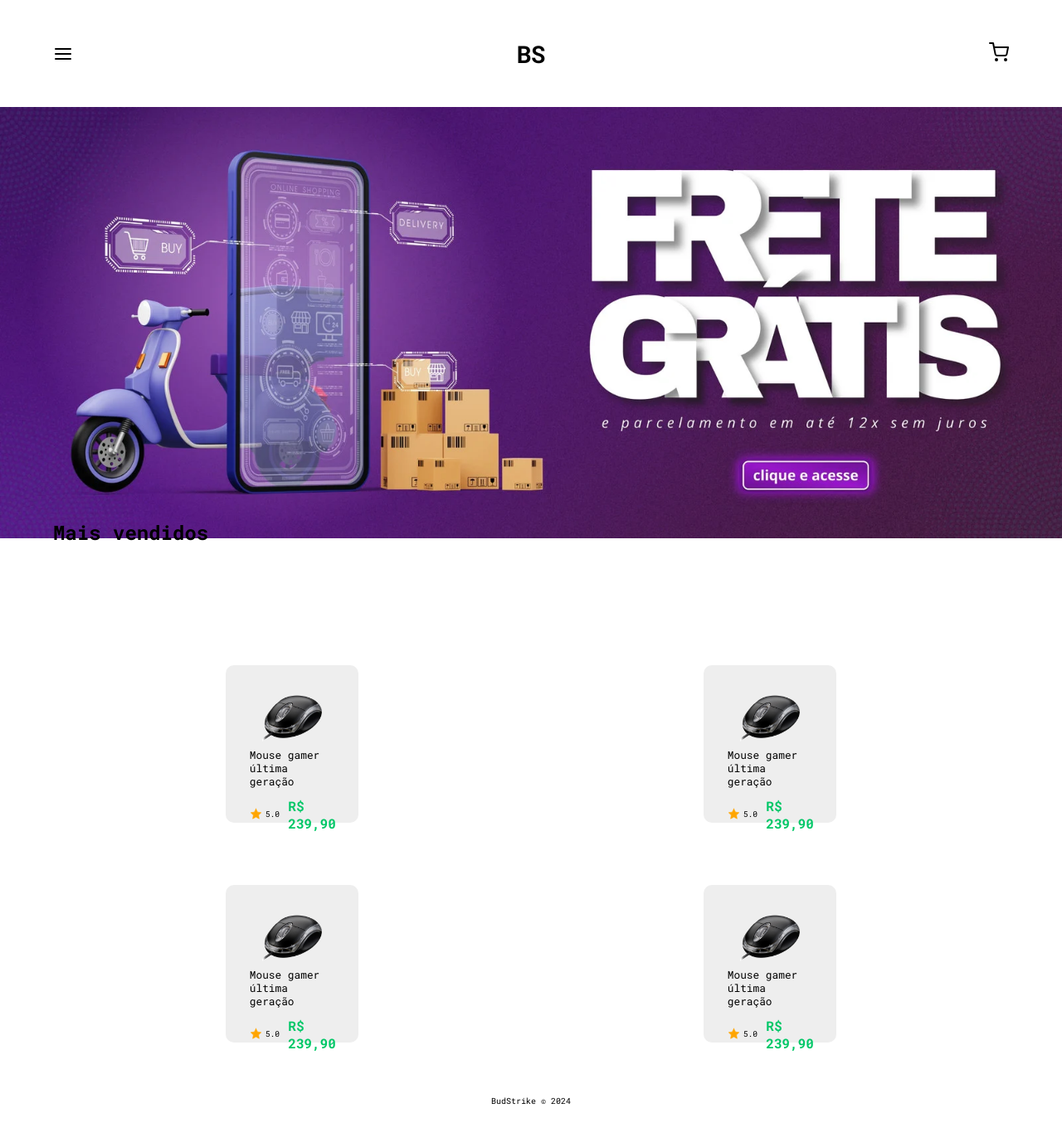
After one commit to Iohanan-Cephas/bud-strike-eng-soft-2024-1, a PHP site: page /app/view/pages/home/index.php in a window 1280 px wide. The commit adds this page. Shown: the whole page at 83% size. Run offline with PHP 8.4, Linux system fonts and the light colour scheme.

```diff
--- /dev/null
+++ b/public/app/view/pages/home/index.php
@@ -0,0 +1,95 @@
+<!DOCTYPE html>
+<html lang="en">
+
+<head>
+    <meta charset="UTF-8">
+    <meta name="viewport" content="width=device-width, initial-scale=1.0">
+    <link rel="stylesheet" href="styles.css">
+    <link rel="preconnect" href="https://fonts.googleapis.com">
+    <link rel="preconnect" href="https://fonts.gstatic.com" crossorigin>
+    <link href="https://fonts.googleapis.com/css2?family=Roboto+Mono:ital,wght@0,100..700;1,100..700&display=swap"
+        rel="stylesheet">
+</head>
+
+<title>BudStrike</title>
+</head>
+
+<body>
+    <header>
+        <div id="options">
+            <svg xmlns="http://www.w3.org/2000/svg" width="24" height="24" viewBox="0 0 24 24" fill="none" stroke="black" stroke-width="2" stroke-linecap="round" stroke-linejoin="round" class="feather feather-menu"><line x1="3" y1="12" x2="21" y2="12"></line><line x1="3" y1="6" x2="21" y2="6"></line><line x1="3" y1="18" x2="21" y2="18"></line></svg>
+            <h1>BS</h1>
+            <a href="../cart/"><svg xmlns="http://www.w3.org/2000/svg" width="24" height="24" viewBox="0 0 24 24" fill="none" stroke="black" stroke-width="2" stroke-linecap="round" stroke-linejoin="round" class="feather feather-shopping-cart"><circle cx="9" cy="21" r="1"></circle><circle cx="20" cy="21" r="1"></circle><path d="M1 1h4l2.68 13.39a2 2 0 0 0 2 1.61h9.72a2 2 0 0 0 2-1.61L23 6H6"></path></svg></a>
+
+        </div>
+        <img src="../../assets/banner.webp" alt="">
+    </header>
+    <main>
+        <h2>Mais vendidos</h2>
+        <div id="products">
+            <div id="product">
+                <div id="img-and-title">
+                    <img src="../../assets/mouse-multilaser.png" alt="">
+                    <p>Mouse gamer última geração</p>
+                </div>
+                <div id="stars-and-price">
+                    <div id="stars">
+                        <img src="../../assets/star.svg" alt="">
+                        <p>5.0</p>
+                    </div>
+                    <p id="price" >R$ 239,90</p>
+                </div>
+            </div>
+            <div id="product">
+                <div id="img-and-title">
+                    <img src="../../assets/mouse-multilaser.png" alt="">
+                    <p>Mouse gamer última geração</p>
+                </div>
+                <div id="stars-and-price">
+                    <div id="stars">
+                        <img src="../../assets/star.svg" alt="">
+                        <p>5.0</p>
+                    </div>
+                    <p id="price" >R$ 239,90</p>
+                </div>
+            </div>
+            <div id="product">
+                <div id="img-and-title">
+                    <img src="../../assets/mouse-multilaser.png" alt="">
+                    <p>Mouse gamer última geração</p>
+                </div>
+                <div id="stars-and-price">
+                    <div id="stars">
+                        <img src="../../assets/star.svg" alt="">
+                        <p>5.0</p>
+                    </div>
+                    <p id="price" >R$ 239,90</p>
+                </div>
+            </div>
+            <div id="product">
+                <div id="img-and-title">
+                    <img src="../../assets/mouse-multilaser.png" alt="">
+                    <p>Mouse gamer última geração</p>
+                </div>
+                <div id="stars-and-price">
+                    <div id="stars">
+                        <img src="../../assets/star.svg" alt="">
+                        <p>5.0</p>
+                    </div>
+                    <p id="price" >R$ 239,90</p>
+                </div>
+            </div>
+
+
+
+            </div>
+        </div>
+    </main>
+    <footer>
+        BudStrike &copy; 2024
+    </footer>
+
+    <script src="./script.js"></script>
+</body>
+
+</html>
--- /dev/null
+++ b/public/app/view/pages/home/script.js
@@ -0,0 +1,7 @@
+const cartButton = document.querySelector("#cart");
+
+console.log(cartButton)
+
+cartButton.addEventListener("click", () => {
+    window.location.href = "../cart"
+})
--- /dev/null
+++ b/public/app/view/pages/home/styles.css
@@ -0,0 +1,105 @@
+*{
+    box-sizing: border-box;
+    margin: 0;
+    padding: 0;
+}
+body {
+    height: 100vh;
+    width: 100vw;
+    display: grid;
+    grid-template-rows: 1fr 15fr 1fr;
+    font-family: "Roboto Mono", monospace;
+    font-optical-sizing: auto;
+    font-style: normal;
+}
+header img {
+    width: 100vw;
+}
+header #options {
+    width: 100%;
+    height: 23%;
+    display: flex;
+    justify-content: space-between;
+    align-items: center;
+    padding: 0 5%;
+}
+
+header #options h1 {
+    font-size: 1.8em;
+}
+
+
+main {
+    display: flex;
+    flex-direction: column;
+    padding: 5%;
+    width: 100vw;
+}
+
+#products {
+    width: 100%;
+    display: grid;
+    grid-template-columns: 1fr 1fr;
+    margin-top: 6%;
+    justify-content: center;
+    align-items: center;
+}
+
+#product{
+    width: 160px;
+    height: 190px;
+    background-color: #EEEEEE;
+    border-radius: 10px;
+    padding: 5%;
+    justify-self: center;
+    margin-top: 13%;
+}
+
+#product #img-and-title {
+    display: flex;
+    flex-direction: column;
+    gap: 10%;
+}
+
+#product #img-and-title p{
+    font-size: .8em
+}
+
+#product #img-and-title img {
+    width: 70%;
+    align-self: center;
+}
+
+#product #stars-and-price {
+    display: flex;
+    gap: 10%;
+    margin-top: 10%;
+}
+
+#product #stars-and-price #stars p {
+    font-size: .6em;
+    margin-left: 4px;
+}
+
+#product #stars-and-price #price {
+    font-size: 1em;
+    color: #00C767;
+    font-weight: 800;
+    align-self: center;
+}
+
+#stars {
+    display: flex;
+    align-items: center;
+}
+
+
+
+
+footer {
+    display:flex;
+    align-items: end;
+    padding-bottom: 20px;
+    justify-content: center;
+    font-size: 10px !important;
+}
```
Also changed, not shown: public/app/view/pages/login/index.php (+8 -10 lines), public/app/view/pages/register/index.php (+55 -20 lines).
